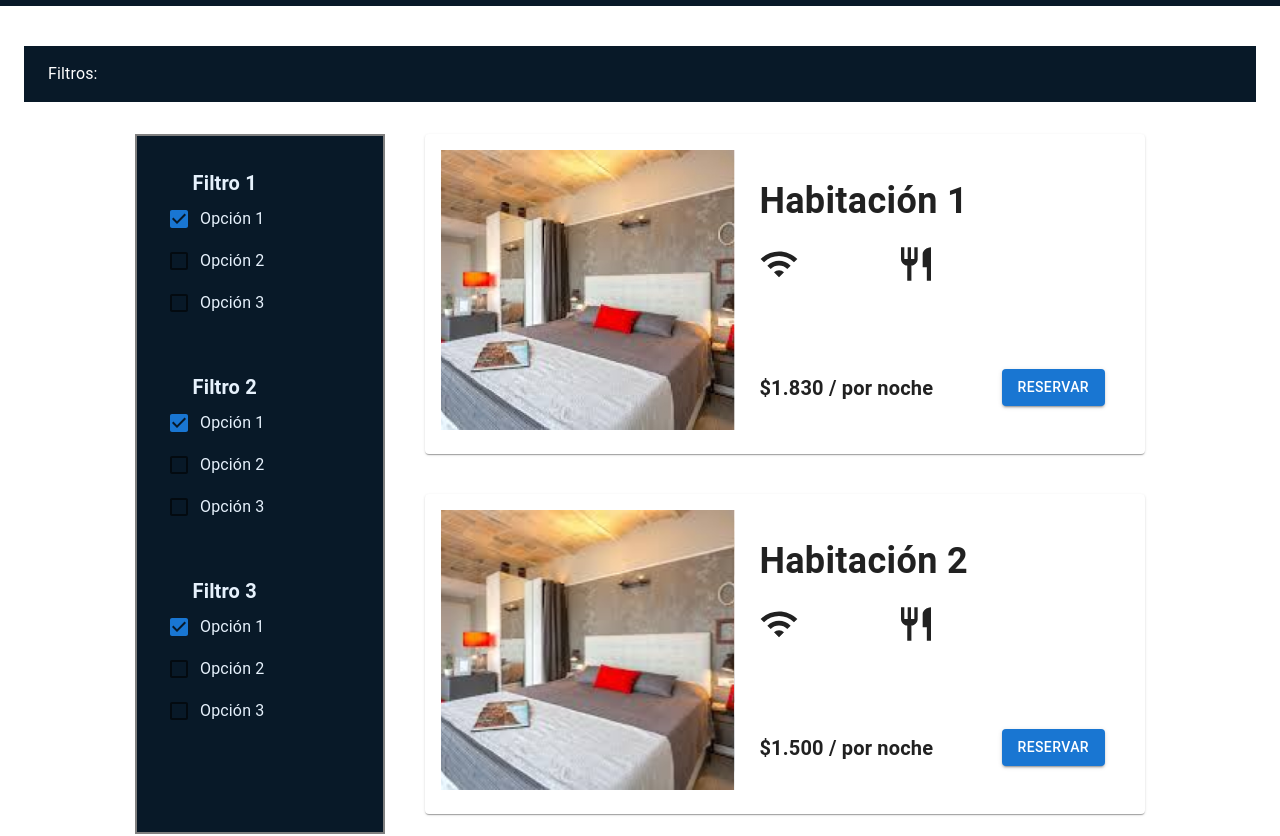
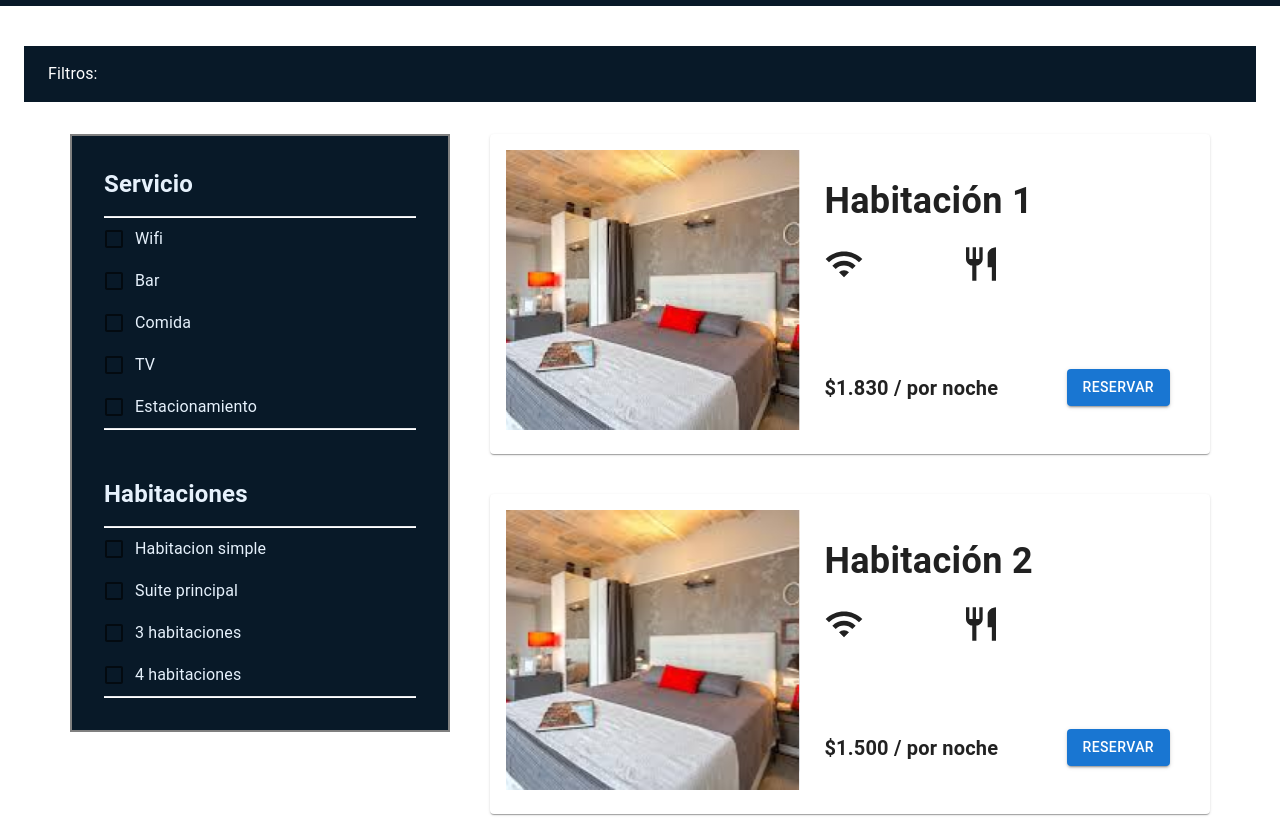
Before and after one commit to iancinti/hotel-g3-front, a Next.js app: page /reserva in a window 1280 px wide. Shown: the part 620-1456 px from the top of the page. Built offline with nearby package versions, Linux system fonts and the light colour scheme; some icons are missing.

Commit message:
Haciendo responsive el componente filtro y añadiendo el componente tags

```diff
--- a/src/app/components/filtro/filtro.css
+++ b/src/app/components/filtro/filtro.css
@@ -1,22 +1,42 @@
 
 .contain-filtro{
     position: absolute;
-    left: -250px;
+    top: 0;
+    left: -300px;
+    width: 250px;
+    min-height: 700px;
+}
+hr{
+    width: 100%;
+    height: 2px;
+    background-color: white;
+}
+
+.filter-appearLeft{
+    animation: appearLeft .5s ease-in-out forwards;
+}
+.filter-desaparecer {
+    animation: desaparecer .5s ease-in-out forwards;
 }
 
 
+.css-19yg8i0-MuiButtonBase-root-MuiCheckbox-root{
+    color: white !important;
+}
+
 @keyframes appearLeft {
-    0%{
-        left: -250px;
-    }
-    100%{
-        left: 0;
-    }
+    0%{ left: -300px; }
+    100%{ left: 0; }
+}
+@keyframes desaparecer {
+    0% { left: 0; }
+    100% { left: -300px; }
 }
 
 @media screen and (min-width: 1080px) {
     .contain-filtro {
         position: relative;
         left: 0;
+        width: 380px;
     }
 }
--- a/src/app/components/filtro/filtro.jsx
+++ b/src/app/components/filtro/filtro.jsx
@@ -11,7 +11,6 @@ import FormControlLabel from '@mui/material/FormControlLabel';
 import Checkbox from '@mui/material/Checkbox';
 
 const Item = styled('div')(({ theme }) => ({
-
     padding: theme.spacing(1),
     textAlign: 'center',
     borderRadius: 4,
@@ -20,41 +19,47 @@ const Item = styled('div')(({ theme }) => ({
     fontWeight: '700',
   }));
 
-export default function Filtro({ toogleMenu }) {
+export default function Filtro({ isOpen, changeFilter, listOptions }) {
+
+    let styles;
+    if(typeof isOpen == 'boolean'){
+        styles = isOpen ?'filter-appearLeft' : 'filter-desaparecer';
+    }
 
 
-  return (
+    return (
     <React.Fragment>
-        <div className='contain-filtro'>
+        <div className={`${styles} contain-filtro`}>
             <Box sx={{ border: '2px solid grey', backgroundColor: 'var(--principal)', }}
-                width={250}
-                height={700} display="flex" flexDirection={'column'}
+                display="flex" flexDirection={'column'}
                 alignItems="start" gap={4} p={3} spacing={4}
             >
-                <Stack direction="column"
+                <Stack direction="column" sx={{
+                    width: '100%'
+                }}
                     gap={4}
                 >
-                    <Item>Filtro 1
-                        <FormGroup>
-                            <FormControlLabel control={<Checkbox defaultChecked />} label="Opción 1" />
-                            <FormControlLabel control={<Checkbox />} label="Opción 2" />
-                            <FormControlLabel control={<Checkbox />} label="Opción 3" />
-                        </FormGroup>
-                    </Item>
-                    <Item>Filtro 2
-                        <FormGroup>
-                            <FormControlLabel control={<Checkbox defaultChecked />} label="Opción 1" />
-                            <FormControlLabel control={<Checkbox />} label="Opción 2" />
-                            <FormControlLabel control={<Checkbox />} label="Opción 3" />
-                        </FormGroup>
-                    </Item>
-                    <Item>Filtro 3
-                        <FormGroup>
-                            <FormControlLabel control={<Checkbox defaultChecked />} label="Opción 1" />
-                            <FormControlLabel control={<Checkbox />} label="Opción 2" />
-                            <FormControlLabel control={<Checkbox />} label="Opción 3" />
-                        </FormGroup>
-                    </Item>
+                    {listOptions.map( ({ title, options }) => (
+                        <Item key={title}>
+                            <h2 className='text-start text-2xl pb-4'>{title}</h2>
+                            <hr/>
+
+                            {
+                                options.map( ({ name, checked })=> (
+                                    <FormGroup key={name}>
+                                        <FormControlLabel control={
+                                            <Checkbox checked={ checked } name={name}
+                                                onChange={changeFilter}
+                                                color='info'
+                                            />
+                                        } label={name} />
+                                    </FormGroup>
+                                ))
+                            }
+
+                            <hr/>
+                        </Item>
+                    ))}
                 </Stack>
             </Box>
 
--- a/src/app/components/filtro/tagsFiltro.jsx
+++ b/src/app/components/filtro/tagsFiltro.jsx
@@ -1,9 +1,9 @@
 
 import './tagsFiltro.css';
-import { Container } from "@mui/material";
+import { Chip, Container, Stack } from "@mui/material";
 import MenuIcon from '@mui/icons-material/Menu';
 
-function TagsFiltro({ maxWidth, tags, toogleFiltro }) {
+function TagsFiltro({ maxWidth, tags, toogleFiltro, onDeleteTag }) {
 
     return (
         <div className='contain-tags'>
@@ -22,13 +22,31 @@ function TagsFiltro({ maxWidth, tags, toogleFiltro }) {
                     }} className='bars'
                     onClick={toogleFiltro}
                 />
-                <div className="flex gap-4">
+                <div className="flex gap-4 flex-wrap">
                     <h1>Filtros: </h1>
-                    { (tags) ? (
-                        <div></div>
-                    ) : (
-                        <div>Ninguno</div>
-                    ) }
+                    <Stack
+                        display='flex'
+                        direction="row"
+                        flexWrap='wrap'
+                        gap='.8rem'>
+                        {
+                            tags.map( (tag, index) => {
+                                return (
+                                    <Chip
+                                        id={tag}
+                                        key={index}
+                                        color='info'
+                                        label={tag}
+                                        variant="outlined"
+                                        onDelete={(e)=>{
+                                            const name = e.target.ownerDocument.activeElement.textContent;
+                                            onDeleteTag( name );
+                                        }}
+                                    />
+                                )
+                            })
+                        }
+                    </Stack>
                 </div>
             </Container>
         </div>
```
